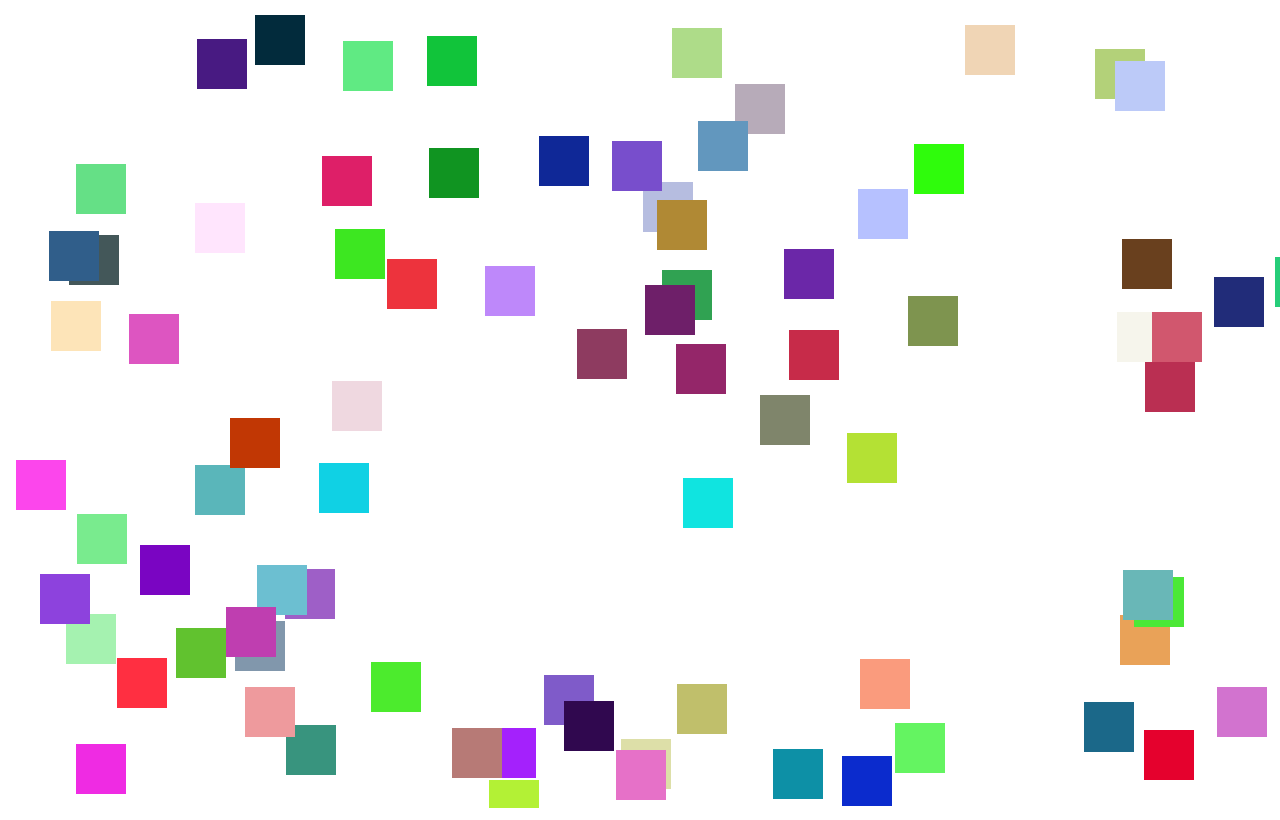
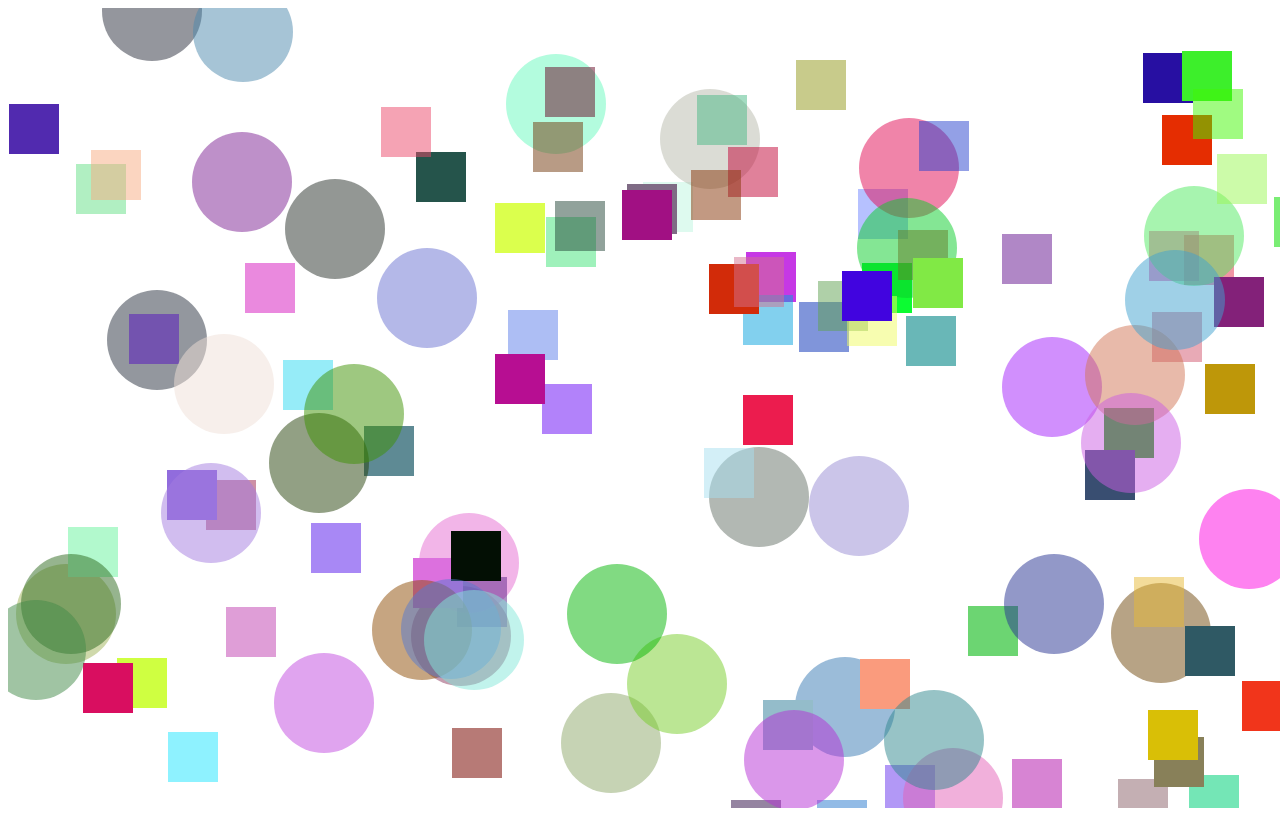
Before and after one commit to maria3748/rectangles, a plain HTML site: page index.htm in a window 1280 px wide. Drawn offline with Linux system fonts and the light colour scheme.

Commit message:
Add files via upload

```diff
--- a/index.htm
+++ b/index.htm
@@ -6,18 +6,18 @@
     function draw() {
 	var ir,ig,ib,iz;
 	var ira,iga,iba,iza;
+	var irb,igb,ibb,izb;
 	var ix,iy,iwidth,ilength;
-	var ixa,iya,iwidtha,ilengtha;
-	var pixColor1, pixColor2;
+	var ix1,iy1,iwidth1,ilength1;
+	var ix2,iy2,iwidth2,ilength2;
+	var pixColor1,pixColor2,pixColor3;
+	var isheight,iswidth;
 
       	var canvas = document.getElementById('canvas');
-
 	canvas.height=window.innerHeight;
 	canvas.width=window.innerWidth;
-
-     	var isheight= canvas.height;
-     	var iswidth= canvas.width;
-
+     	isheight=canvas.height;
+     	iswidth=canvas.width;
 	//alert(isheight+" "+iswidth);
 	//alert(window.innerWidth+" "+window.innerHeight);
 
@@ -38,7 +38,7 @@
 	iba=Math.round((Math.random() * 255) + 1);
 
 	pixColor1="rgba("+ir+","+ig+","+ib+","+1+")";
-	pixColor2="rgba("+ira+","+iba+","+iga+","+1+")";
+	pixColor2="rgba("+ira+","+iba+","+iga+","+0.5+")";
 
 	ix=Math.round((Math.random() * iswidth) + 1);
 	iy=Math.round((Math.random() * isheight) + 1);
@@ -54,6 +54,20 @@
         ctx.fillStyle = pixColor2;
         ctx.fillRect(ix1, iy1, 50, 50);
 
+	ix2=Math.round((Math.random() * iswidth) + 1);
+	iy2=Math.round((Math.random() * isheight) + 1);
+
+	irb=Math.round((Math.random() * 255) + 1);
+	igb=Math.round((Math.random() * 255) + 1);
+	ibb=Math.round((Math.random() * 255) + 1);
+	pixColor3="rgba("+irb+","+ibb+","+igb+","+0.5+")";
+
+
+	ctx.beginPath();
+	ctx.arc(ix2, iy2, 50, 0, 2 * Math.PI);
+	ctx.fillStyle = pixColor3;
+	ctx.fill();
+
 	}
       }
     }
@@ -61,5 +75,14 @@
  </head>
  <body onload="draw();">
    <canvas id="canvas" width="1280" height="720"></canvas>
+
+</body>
+</html>
+
+
+
+
+
+
  </body>
 </html>
```
